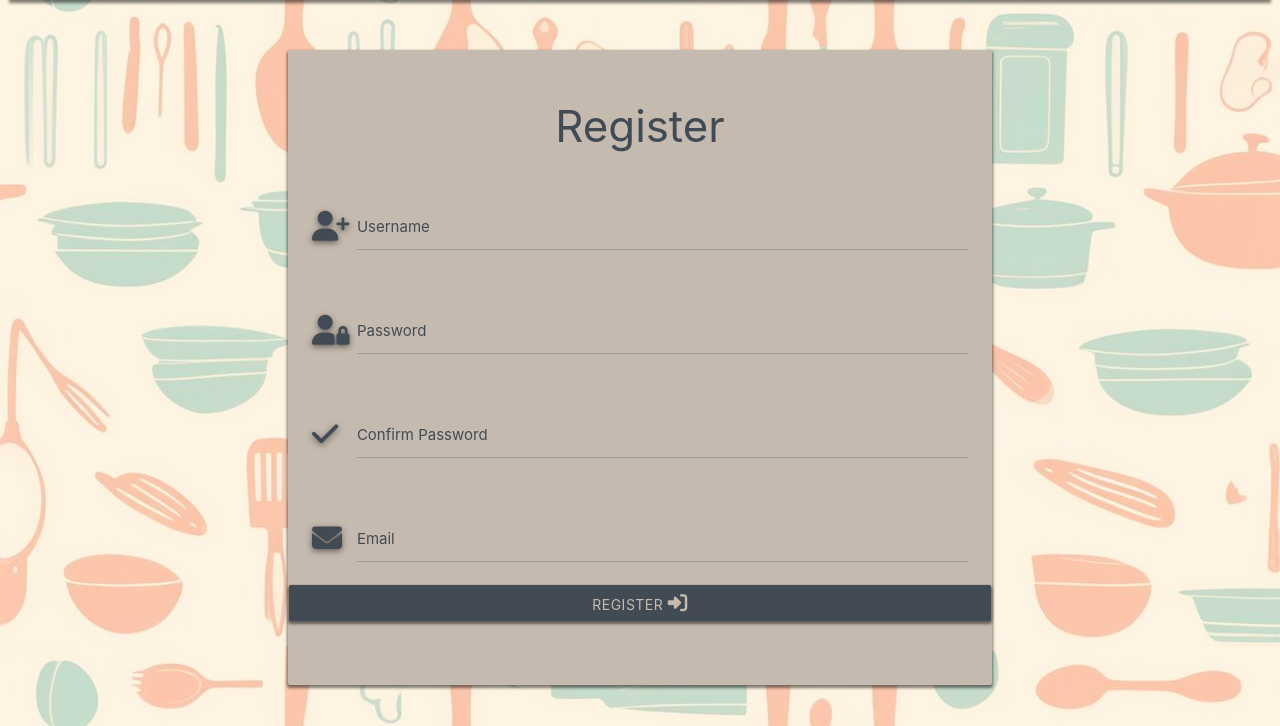
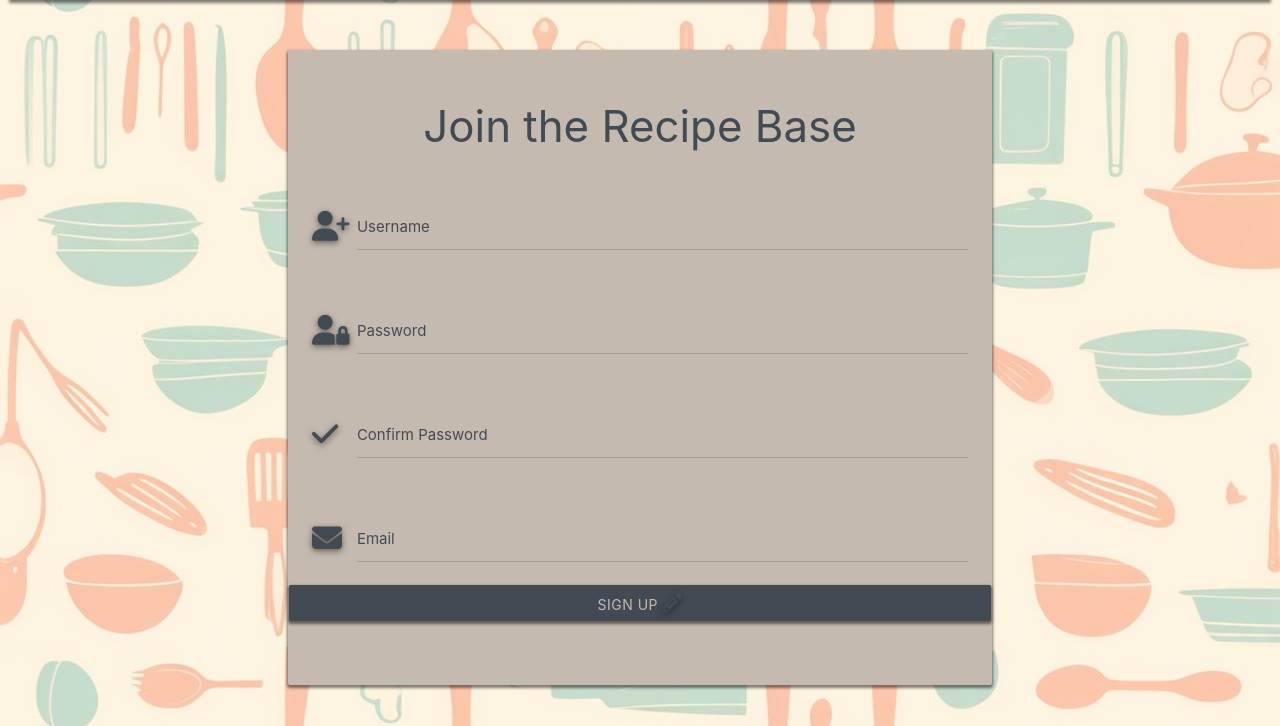
Before and after one commit to boderg/recipe-base, a Flask app: page /register in a window 1280 px wide. Shown: the part 74-800 px from the top of the page. Run offline with Flask 3, Linux system fonts and the light colour scheme; some libraries are stand-ins or nearby versions.

Commit message:
Change title, button label and icon

```diff
--- a/templates/register.html
+++ b/templates/register.html
@@ -6,7 +6,7 @@
     <form class="col s12 m10 offset-m1" method="post" action="{{ url_for('register') }}">
         <div class="card-panel">
             <div class="row">
-                <h3 class="center-align">Register</h3>
+                <h3 class="center-align">Join the Recipe Base</h3>
             </div>
             <!-- username -->
             <div class="row">
@@ -41,8 +41,8 @@
                 </div>
             <!-- submit button -->
             <div class="row">
-                <button class=" col s12 btn" type="submit" name="action">Register
-                    <i class="fas fa-right-to-bracket postfix"></i>
+                <button class=" col s12 btn" type="submit" name="action">Sign Up
+                    <i class="fas fa-pencil postfix"></i>
                 </button>
             </div>
         </div>
```
